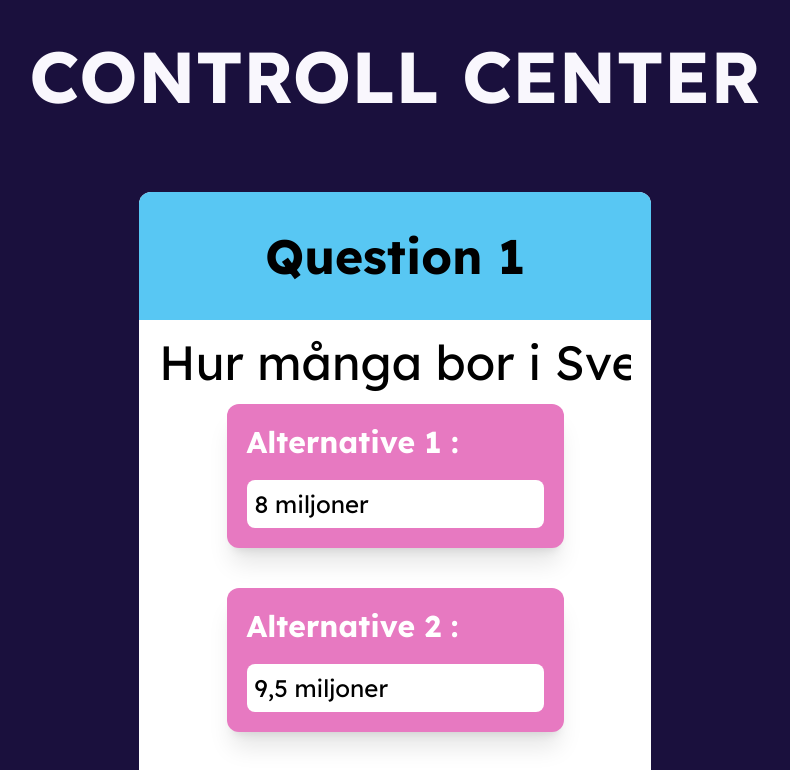
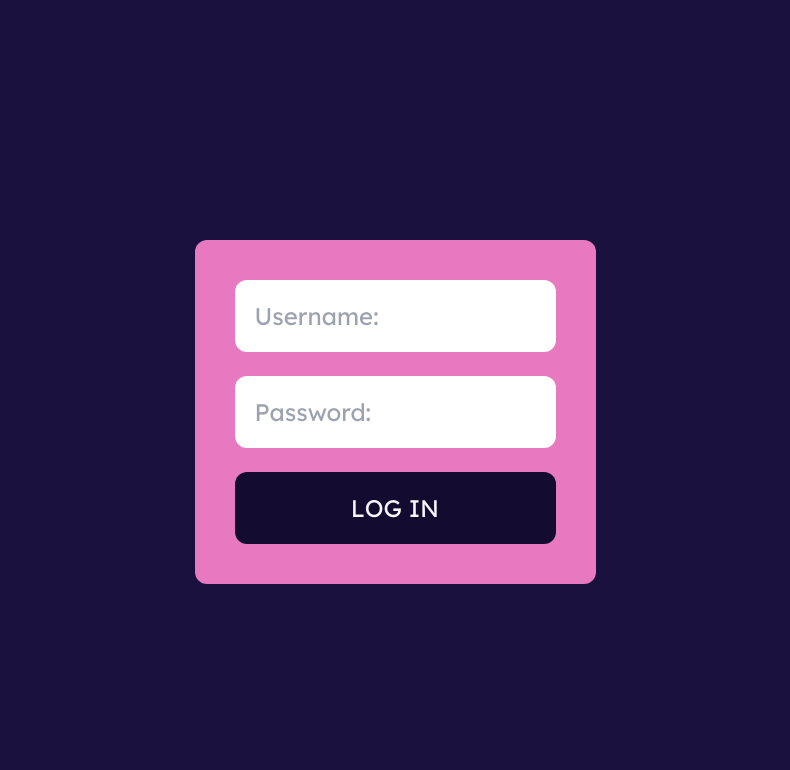
Before and after one commit to Hampus2001/quizkampen, a Next.js app: page /admin in a window 1280 px wide. Shown: the top 770 px of the page, without its empty margins (245-1035 px from the left). Built offline with nearby package versions, Linux system fonts and the light colour scheme.

Commit message:
updated login

```diff
--- a/src/QuestionContext.js
+++ b/src/QuestionContext.js
@@ -5,14 +5,10 @@ export const HandleQuestionContext = createContext([]);
 export default function QuestionContext({ children }) {
   const [question, setQuestion] = useState([
     {
-      question: "Hur många bor i Sverige?",
-      alternatives: [
-        "8 miljoner",
-        "9,5 miljoner",
-        "10,5 miljoner",
-        "12 miljoner",
-      ],
-      answer: "10,5 miljoner",
+      question:
+        "Which of the following is the largest planet in our solar system?",
+      alternatives: ["Earth", "Mars", "Jupiter", "Saturn"],
+      answer: "Jupiter",
     },
     {
       question: "Hur många bor i Sverige?",
--- a/src/pages/admin.js
+++ b/src/pages/admin.js
@@ -1,8 +1,22 @@
-import { useContext } from "react";
+import { useContext, useState } from "react";
 import { HandleQuestionContext } from "@/QuestionContext";
 
 export default function Admin() {
   const { question, setQuestion } = useContext(HandleQuestionContext);
+
+  const [loggedIn, setLoggedIn] = useState(false);
+  const [userName, setUsername] = useState("Meta");
+  const [password, setPassword] = useState("Quizkampen");
+  const [inputUsername, setInputUsername] = useState("");
+  const [inputPassword, setInputPassword] = useState("");
+
+  function handleLogin() {
+    if (userName === inputUsername && password === inputPassword) {
+      setLoggedIn(true);
+    } else {
+      alert("Invalid login!");
+    }
+  }
 
   const displayQuestions = [];
 
@@ -10,13 +24,13 @@ export default function Admin() {
     displayQuestions.push(
       <div
         key={i}
-        className="flex flex-col items-center w-2/5 gap-3 my-10 bg-white text-black rounded-xl"
+        className="flex flex-col items-center w-2/4 gap-3 my-10 bg-white text-black rounded-xl"
       >
         <h2 className="w-full p-10 text-5xl text-center font-bold bg-secondary rounded-t-xl">
           Question {i + 1}
         </h2>
         <input
-          className="bg-white text-5xl px-5 w-full text-center"
+          className="bg-white text-5xl px-5 w-full text-center outline-none"
           value={question[i].question}
           onChange={(e) => {
             const newQuestions = [...question];
@@ -32,7 +46,7 @@ export default function Admin() {
                 Alternative {index + 1} :{" "}
               </p>
               <input
-                className="bg-white w-full p-2 rounded-lg"
+                className="bg-white w-full p-2 rounded-lg  outline-none"
                 key={index}
                 value={alternative}
                 onChange={(e) => {
@@ -47,7 +61,7 @@ export default function Admin() {
         <div className="flex w-full items-center justify-center gap-5 p-5 text-3xl bg-secondary rounded-b-lg">
           <p>Answer : </p>
           <input
-            className="bg-white p-2 rounded-lg"
+            className="bg-white p-2 rounded-lg  outline-none"
             value={question[i].answer}
             onChange={(e) => {
               const newQuestions = [...question];
@@ -62,8 +76,39 @@ export default function Admin() {
 
   return (
     <div className="flex flex-col items-center">
-      <h1 className="text-7xl font-bold p-10">CONTROLL CENTER</h1>
-      {displayQuestions}
+      {loggedIn ? (
+        <div className="flex flex-col items-center">
+          <h1 className="text-7xl font-bold p-10">CONTROLL CENTER</h1>
+          {displayQuestions}
+        </div>
+      ) : (
+        <div className="flex flex-col items-center justify-center mt-60">
+          <div className="p-10 bg-primary rounded-xl">
+            <div className="flex flex-col">
+              <input
+                className="p-5 bg-white text-black text-2xl rounded-xl outline-none"
+                type="text"
+                placeholder="Username:"
+                onChange={(e) => setInputUsername(e.target.value)}
+              />
+              <br />
+              <input
+                className="p-5 bg-white text-black text-2xl rounded-xl outline-none"
+                type="password"
+                placeholder="Password:"
+                onChange={(e) => setInputPassword(e.target.value)}
+              />
+              <br />
+              <button
+                className="bg-base-300 p-5 text-2xl rounded-xl"
+                onClick={() => handleLogin()}
+              >
+                LOG IN
+              </button>
+            </div>
+          </div>
+        </div>
+      )}
     </div>
   );
 }
```
